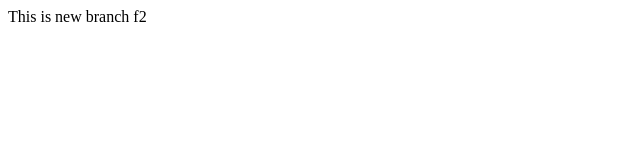
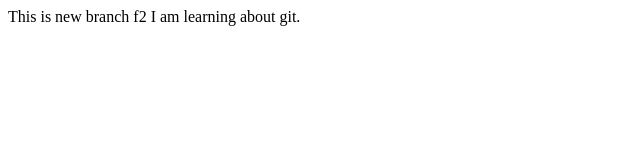
Before and after one commit to parvej-shah/localrepo, a plain HTML site: page index.html in a window 1280 px wide. Shown: the whole page, without its empty margins (0-640 px from the left). Drawn offline with Linux system fonts and the light colour scheme.

Commit message:
added new line to check merging

```diff
--- a/index.html
+++ b/index.html
@@ -7,6 +7,6 @@
 </head>
 <body>
     This is new branch f2
-
+    I am learning about git.
 </body>
 </html>
```
